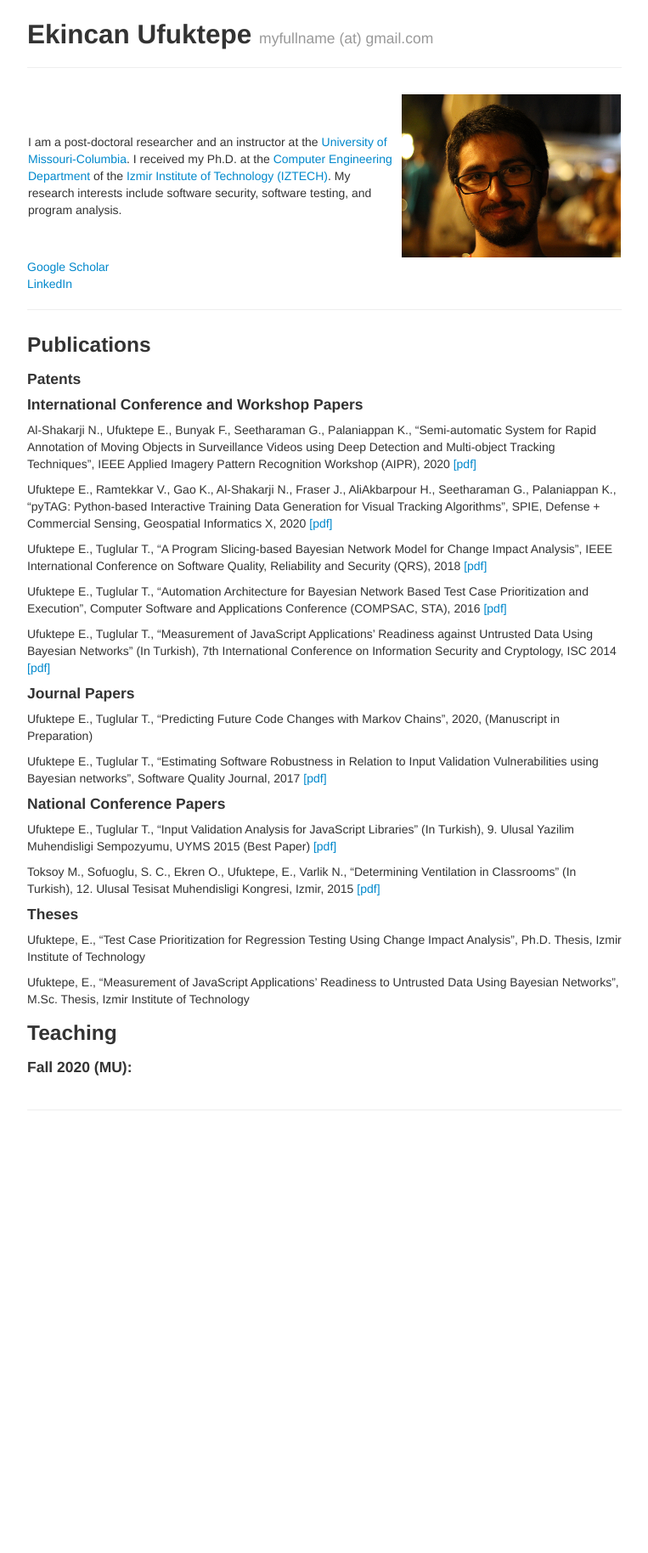
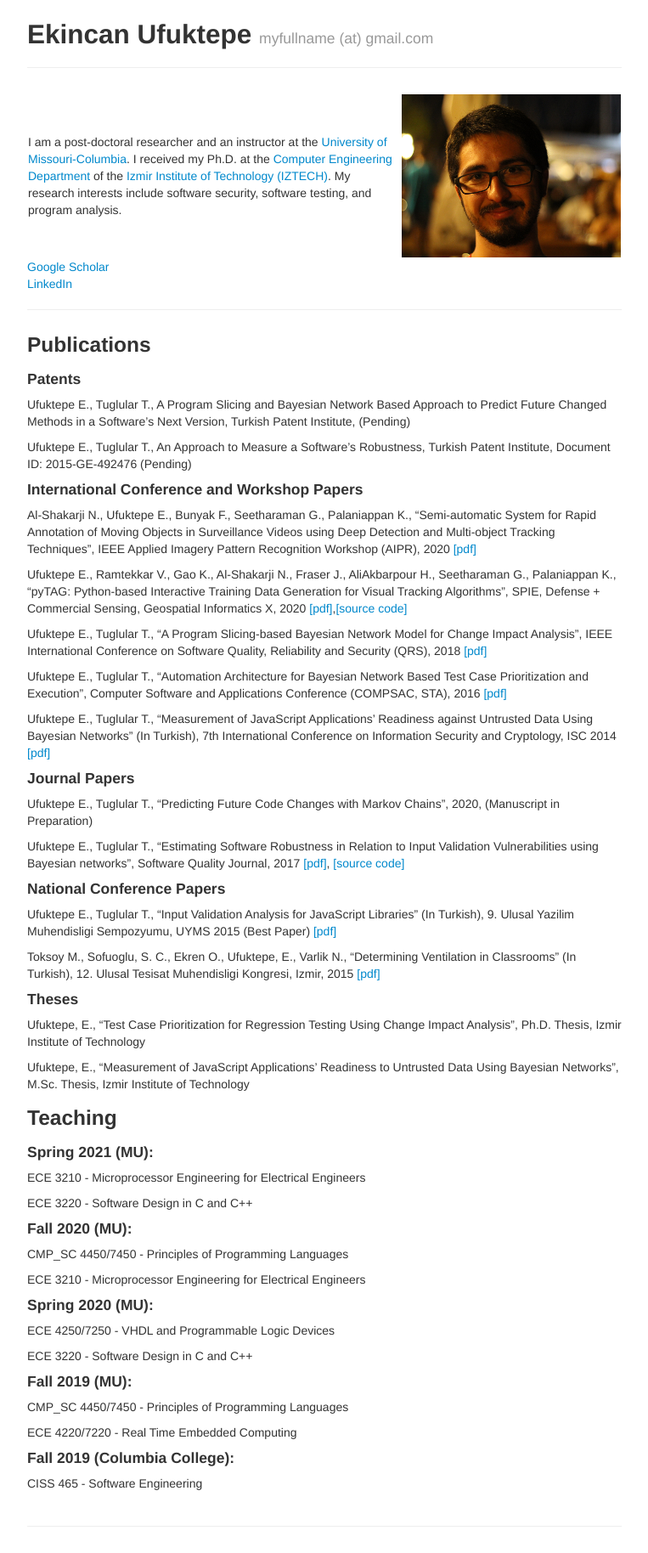
Before and after one commit to ekincanufuktepe/ekincanufuktepe.github.io, a Jekyll site: the page built from index.md, in a window 1280 px wide. Shown: the whole page at 85% size, without its empty margins (258-1021 px from the left). Built offline with Jekyll 4.4.1, drawn with Linux system fonts in a browser that asks for light colours; before the commit the page ends 1338 px from its top, so only the background shows below that.

Commit message:
taught classes and patents added

```diff
--- a/index.md
+++ b/index.md
@@ -19,11 +19,15 @@ author: Ekincan Ufuktepe
 
 #### Patents
 
+Ufuktepe E., Tuglular T., A Program Slicing and Bayesian Network Based Approach to Predict Future Changed Methods in a Software's Next Version, Turkish Patent Institute, (Pending)
+
+Ufuktepe E., Tuglular T., An Approach to Measure a Software's Robustness, Turkish Patent Institute, Document ID: 2015-GE-492476 (Pending)
+
 #### International Conference and Workshop Papers
 
 Al-Shakarji N., Ufuktepe E., Bunyak F., Seetharaman G., Palaniappan K., "Semi-automatic System for Rapid Annotation of Moving Objects in Surveillance Videos using Deep Detection and Multi-object Tracking Techniques", IEEE Applied Imagery Pattern Recognition Workshop (AIPR), 2020 [[pdf]]()
 
-Ufuktepe E., Ramtekkar V., Gao K., Al-Shakarji N., Fraser J., AliAkbarpour H., Seetharaman G., Palaniappan K., "pyTAG: Python-based Interactive Training Data Generation for Visual Tracking Algorithms", SPIE, Defense + Commercial Sensing, Geospatial Informatics X, 2020 [[pdf]]()
+Ufuktepe E., Ramtekkar V., Gao K., Al-Shakarji N., Fraser J., AliAkbarpour H., Seetharaman G., Palaniappan K., "pyTAG: Python-based Interactive Training Data Generation for Visual Tracking Algorithms", SPIE, Defense + Commercial Sensing, Geospatial Informatics X, 2020 [[pdf]](),[[source code]](https://github.com/CIVA-Lab/pyTAG)
 
 Ufuktepe E., Tuglular T., "A Program Slicing-based Bayesian Network Model for Change Impact Analysis", IEEE International Conference on Software Quality, Reliability and Security (QRS), 2018 [[pdf]](/paper/2018_QRS_Ufuktepe_Tuglular.pdf)
 
@@ -35,7 +39,7 @@ Ufuktepe E., Tuglular T., "Measurement of JavaScript Applications' Readiness aga
 #### Journal Papers
 Ufuktepe E., Tuglular T., "Predicting Future Code Changes with Markov Chains", 2020, (Manuscript in Preparation)
 
-Ufuktepe E., Tuglular T., "Estimating Software Robustness in Relation to Input Validation Vulnerabilities using Bayesian networks", Software Quality Journal, 2017 [[pdf]](/paper/2017_SQJ_Ufuktepe_Tuglular.pdf)
+Ufuktepe E., Tuglular T., "Estimating Software Robustness in Relation to Input Validation Vulnerabilities using Bayesian networks", Software Quality Journal, 2017 [[pdf]](/paper/2017_SQJ_Ufuktepe_Tuglular.pdf), [[source code]](https://github.com/ekincanufuktepe/Measuring-Robustness-Against-Input-Validation-Attacks)
 
 #### National Conference Papers
 Ufuktepe E., Tuglular T., "Input Validation Analysis for JavaScript Libraries" (In Turkish), 9. Ulusal Yazilim Muhendisligi Sempozyumu, UYMS 2015 (Best Paper) [[pdf]](/paper/2015_UYMS_Ufuktepe_Tuglular.pdf)
@@ -51,4 +55,30 @@ Ufuktepe, E., "Measurement of JavaScript Applications’ Readiness to Untrusted
 
 ### Teaching
 
+#### Spring 2021 (MU):
+
+ECE 3210 - Microprocessor Engineering for Electrical Engineers
+
+ECE 3220 - Software Design in C and C++
+
 #### Fall 2020 (MU):
+
+CMP_SC 4450/7450 - Principles of Programming Languages
+
+ECE 3210 - Microprocessor Engineering for Electrical Engineers
+
+#### Spring 2020 (MU):
+
+ECE 4250/7250 - VHDL and Programmable Logic Devices
+
+ECE 3220 - Software Design in C and C++
+
+#### Fall 2019 (MU):
+
+CMP_SC 4450/7450 - Principles of Programming Languages
+
+ECE 4220/7220 - Real Time Embedded Computing
+
+#### Fall 2019 (Columbia College):
+
+CISS 465 - Software Engineering
```
